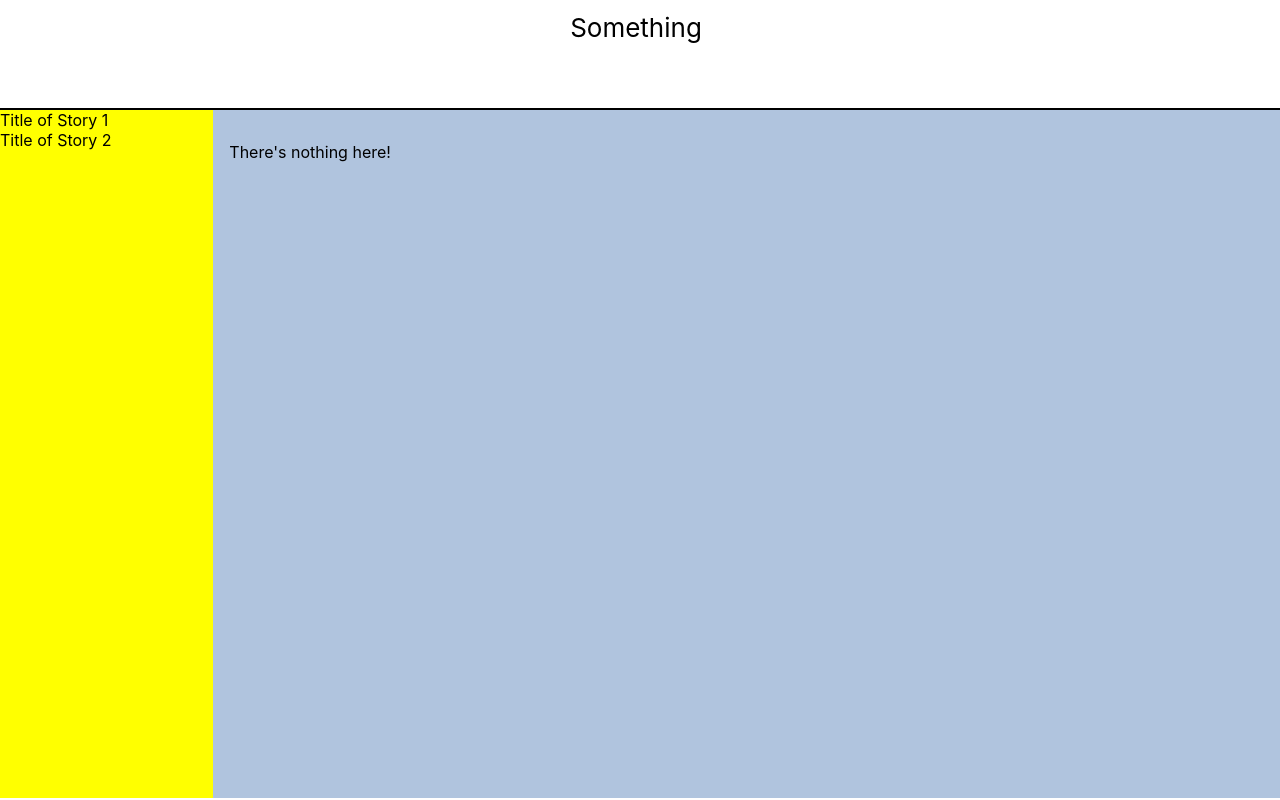
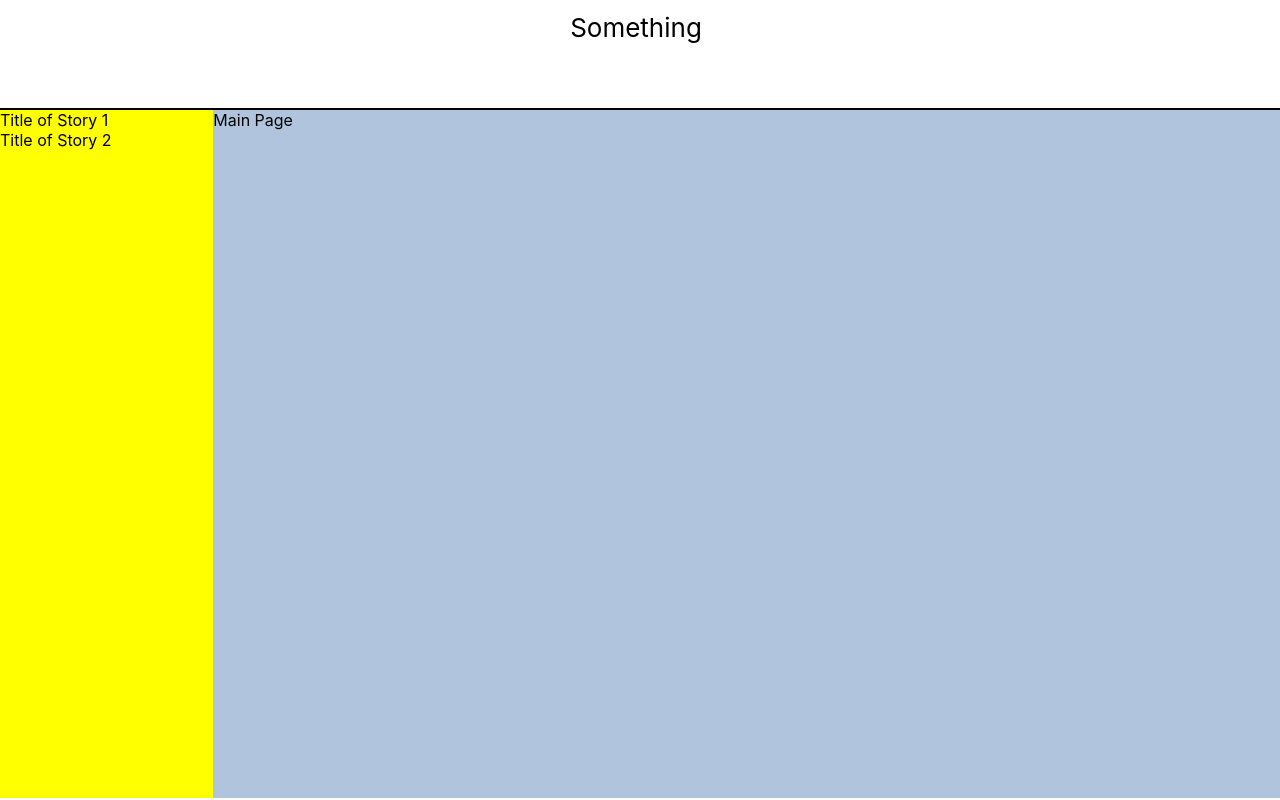
Before and after one commit to MyTurnyet/fast-wisdom-ui, a React (Create React App) app: page /home in a window 1280 px wide. Built offline with nearby package versions, Linux system fonts and the light colour scheme.

Commit message:
add Main Page as index

```diff
--- a/src/App.tsx
+++ b/src/App.tsx
@@ -1,21 +1,22 @@
 import React from 'react';
-import { Route, Routes } from 'react-router';
+import { Navigate, Route, Routes } from 'react-router';
 import './App.scss';
 import { AppLayout } from './pages/AppLayout';
+import { MainPage } from './pages/MainPage';
 
 function App() {
   return (
       <Routes>
-        <Route path="/" element={<AppLayout />}>
-          {/*<Route index={true} element={<MainPage />} />*/}
-          {/*<Route path="home" element={<MainPage />} />*/}
+          <Route path="/" element={<AppLayout/>}>
+              <Route index={true} element={<Navigate to={'home'}/>}/>
+              <Route path="home" element={<MainPage/>}/>
               {/*<Route path="about" element={<About />} />*/}
               {/*<Route path="car-types" element={<CarTypesPage />} />*/}
 
               <Route
                   path="*"
                   element={
-                <main style={{ padding: '1rem' }}>
+                      <main style={{padding: '1rem'}}>
                           <p>There&apos;s nothing here!</p>
                       </main>
                   }
```
Also changed, not shown: 1 other file (tests, documents, lock files or other folders). Lines whose indentation alone changed are shown as unchanged.
